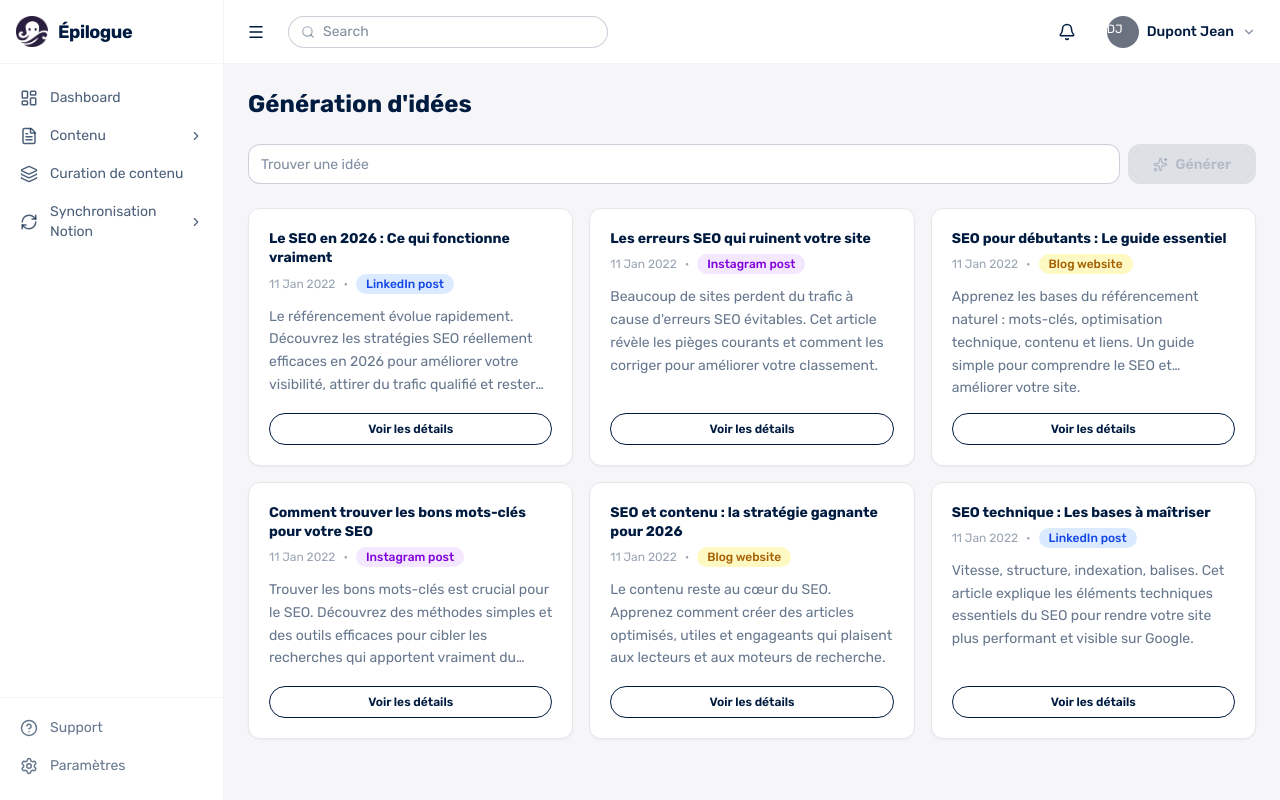
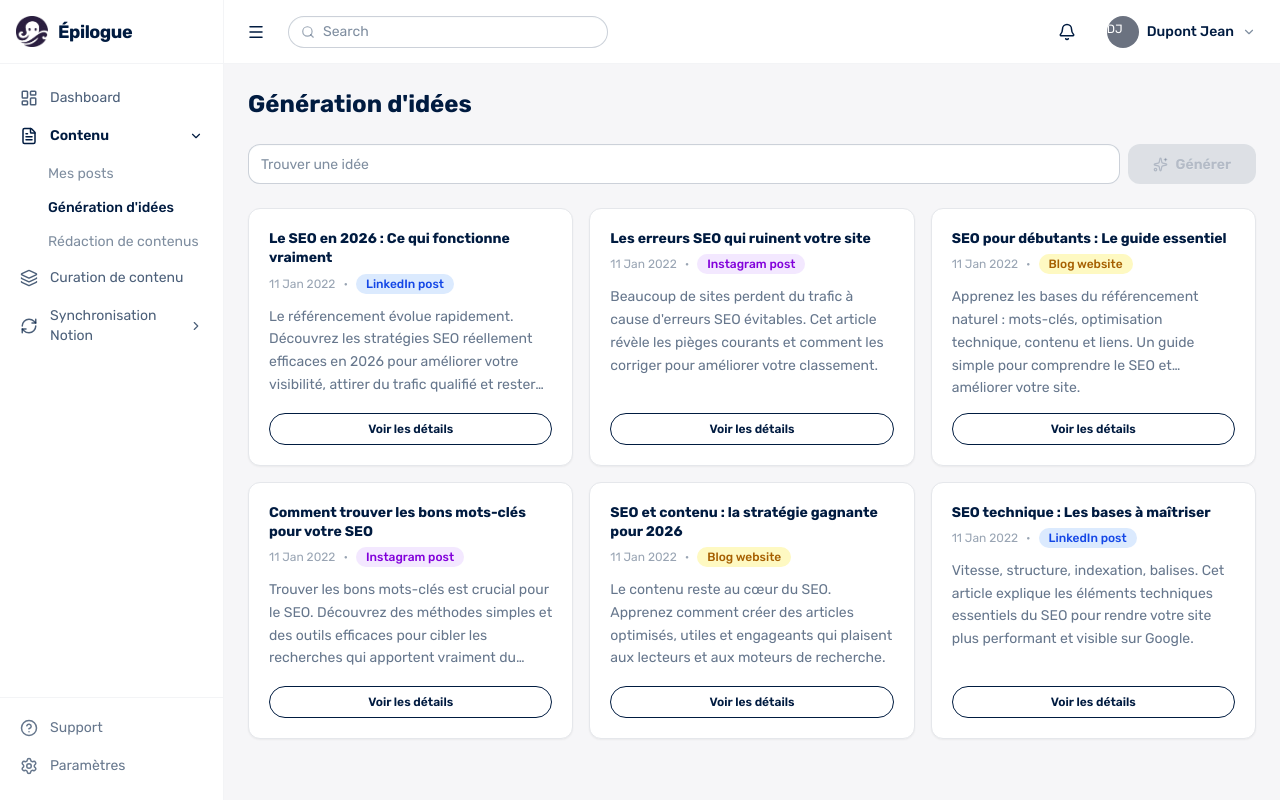
Before and after one commit to IPandragonI/Epilogue, a Next.js app in the folder frontend/: page /content/ideas in a window 1280 px wide. Built offline with nearby package versions, Linux system fonts and the light colour scheme.

Commit message:
Renaming

```diff
--- a/frontend/app/components/app/Sidebar.tsx
+++ b/frontend/app/components/app/Sidebar.tsx
@@ -38,7 +38,7 @@ const NAV_ITEMS: NavItem[] = [
         icon: <FileText size={18}/>,
         children: [
             {label: "Mes posts", href: "/content/posts"},
-            {label: "Génération d'idées", href: "/content/idees"},
+            {label: "Génération d'idées", href: "/content/ideas"},
             {label: "Rédaction de contenus", href: "/content/redaction"},
         ],
     },
```
